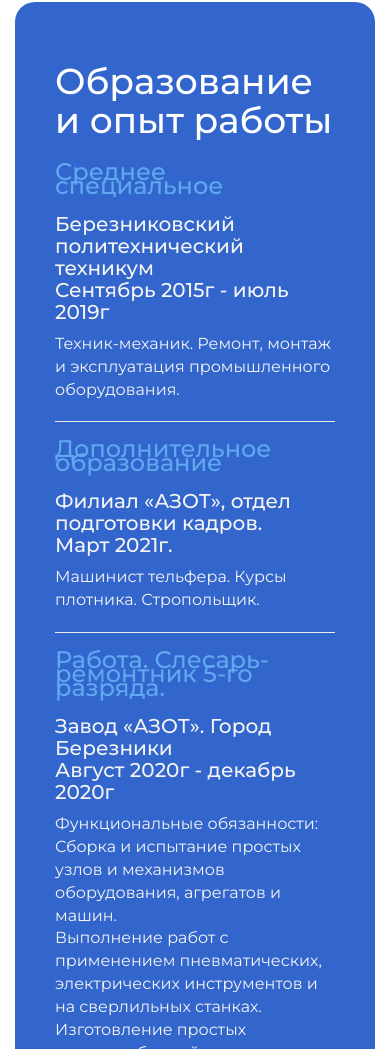
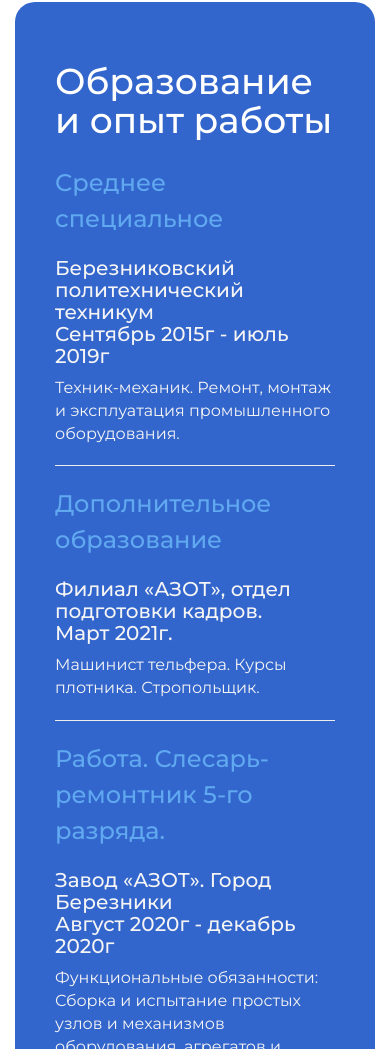
Before and after one commit to PandaDevelopmentCompany/timothy-locksmith, a plain HTML site: page index.html in a window 390 px wide. Shown: the part 2028-3077 px from the top of the page. Drawn offline with Linux system fonts and the light colour scheme.

Commit message:
download_03_2024_1

```diff
--- a/css/templatemo-blue.css
+++ b/css/templatemo-blue.css
@@ -321,7 +321,11 @@ img.img-responsive.img-circle.tm-border {
 
 
 
-
+@media screen and (max-width: 768px) {
+  h4.education-title.accent {
+    line-height: 36px !important;
+  }
+}
 
 
 
```
